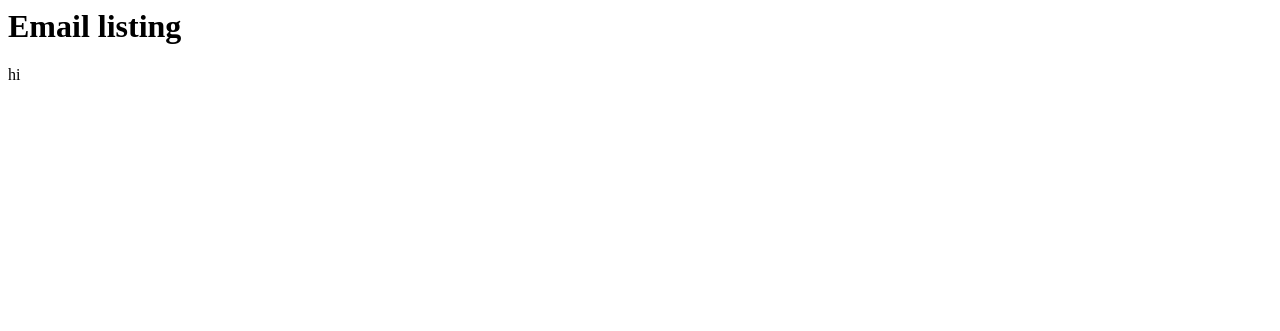
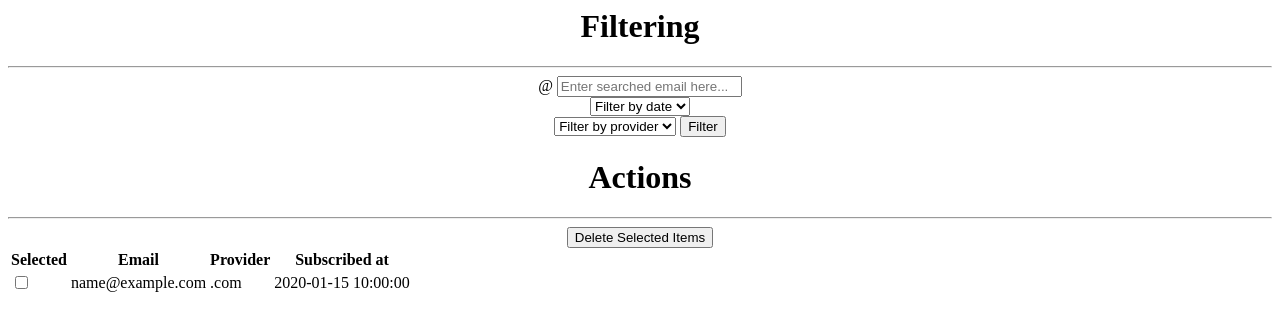
Before and after one commit to CharbelAY/pineapple-backend, a PHP site: template views/emailsList.php in a window 1280 px wide. Shown: the top 331 px of the page. Run offline with PHP 8.4, Linux system fonts and the light colour scheme; the template is opened without the code that fills it: most values are stand-ins (such as "Sample title", 1, 10 or a date in 2020).

Commit message:
Added filtering vue

```diff
--- a/index.php
+++ b/index.php
@@ -19,8 +19,10 @@ $app->router->get("/", function () {
     echo("Home screen");
 });
 
-$app->router->get("/getemails", [EmailsController::class, "getEmails"]);
+$app->router->get("/get-emails", [EmailsController::class, "getEmails"]);
 
 $app->router->post("/addemail",[EmailsController::class,"addEmails"]);
 
+$app->router->post("/deleteEmails",[EmailsController::class,"deleteEmails"]);
+
 $app->run();
--- a/views/emailsList.php
+++ b/views/emailsList.php
@@ -1,12 +1,57 @@
-<div class="container">
-    <div class="row">
-        <div class="col-12 col-lg-3">
-            <h1>
-                Email listing
-            </h1>
-        </div>
-        <div class="col-12 col-lg-2">
-            hi
-        </div>
+<div class="row pt-5">
+    <div class="col-lg-3" align="center">
+        <h1>Filtering</h1>
+        <hr class="mb-5">
+        <form action="">
+            <div class="input-group mb-3">
+                <span class="input-group-text" id="basic-addon1">@</span>
+                <input type="email" class="form-control" placeholder="Enter searched email here..." aria-label="email"
+                       aria-describedby="basic-addon1">
+            </div>
+            <div class="input-group mb-3">
+                <select class="form-select" aria-label="Default select">
+                    <option selected>Filter by date</option>
+                    <option value="1">Ascending</option>
+                    <option value="2">Descending</option>
+                </select>
+            </div>
+            <select class="form-select" aria-label="Default select">
+                <option selected>Filter by provider</option>
+                <option value="1">.com</option>
+                <option value="2">.fr</option>
+                <option value="3">.us</option>
+            </select>
+            <button class="btn btn-primary mt-2" type="submit" form="">Filter</button>
+        </form>
+
+        <h1 class="mt-5">Actions</h1>
+        <hr class="mb-5">
+        <button class="btn btn-danger" type="submit" form="tableForm">Delete Selected Items</button>
+
     </div>
+    <div class="col-lg-9 gx-5">
+        <form name="tableForm" action="/deleteEmails" method="post" id="tableForm">
+            <table class="table">
+                <thead>
+                <tr>
+                    <th scope="col">Selected</th>
+                    <th scope="col">Email</th>
+                    <th scope="col">Provider</th>
+                    <th scope="col">Subscribed at</th>
+                </tr>
+                </thead>
+                <tbody>
+                <?php foreach ($users as $user): ?>
+                    <tr>
+                        <td><input type="checkbox" name="<?= $user["id"] ?>"></td>
+                        <td><?= $user["email"] ?></td>
+                        <td>.com</td>
+                        <td><?= $user["created_at"] ?></td>
+                    </tr>
+                <?php endforeach; ?>
+                </tbody>
+            </table>
+        </form>
+    </div>
+
 </div>
```
Also changed, not shown: controllers/EmailsController.php (+12 -1 lines), core/DbModel.php (+15 -0 lines).
